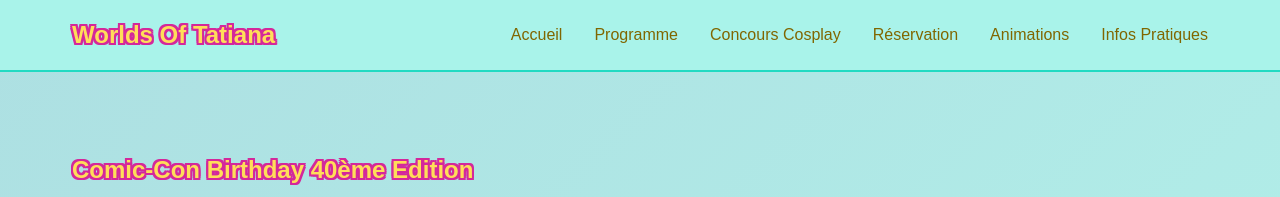
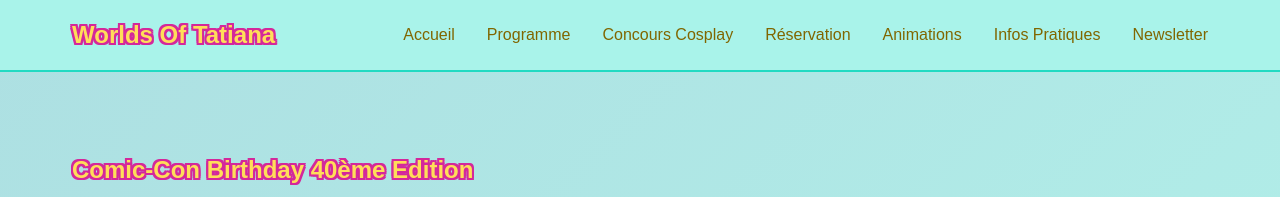
Before and after one commit to Worlds-of-Tatiana-Level-40/Worlds-of-Tatiana-Level-40.github.io, a website: page index.html in a window 1280 px wide. Shown: the top 197 px of the page. Drawn offline with nearby package versions, Linux system fonts and the light colour scheme; a script that the page names is missing.

Commit message:
Update index.html

```diff
--- a/index.html
+++ b/index.html
@@ -31,6 +31,7 @@
           <li><a href="#billetterie" class="nav-link">Réservation</a></li>
           <li><a href="#animations" class="nav-link">Animations</a></li>
           <li><a href="#infos" class="nav-link">Infos Pratiques</a></li>
+          <li><a href="#newsletter" class="nav-link">Newsletter</a></li>
         </ul>
         <div class="burger-menu">
           <span></span>
```
